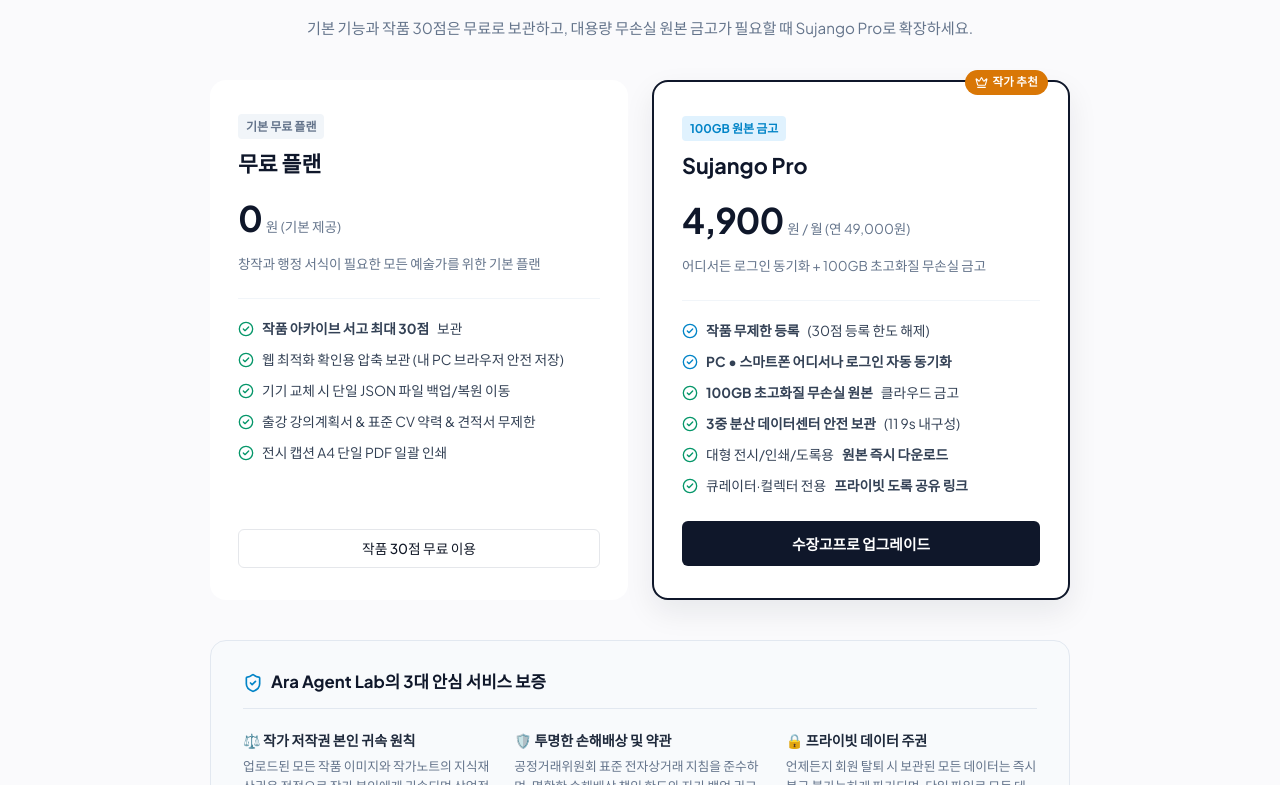
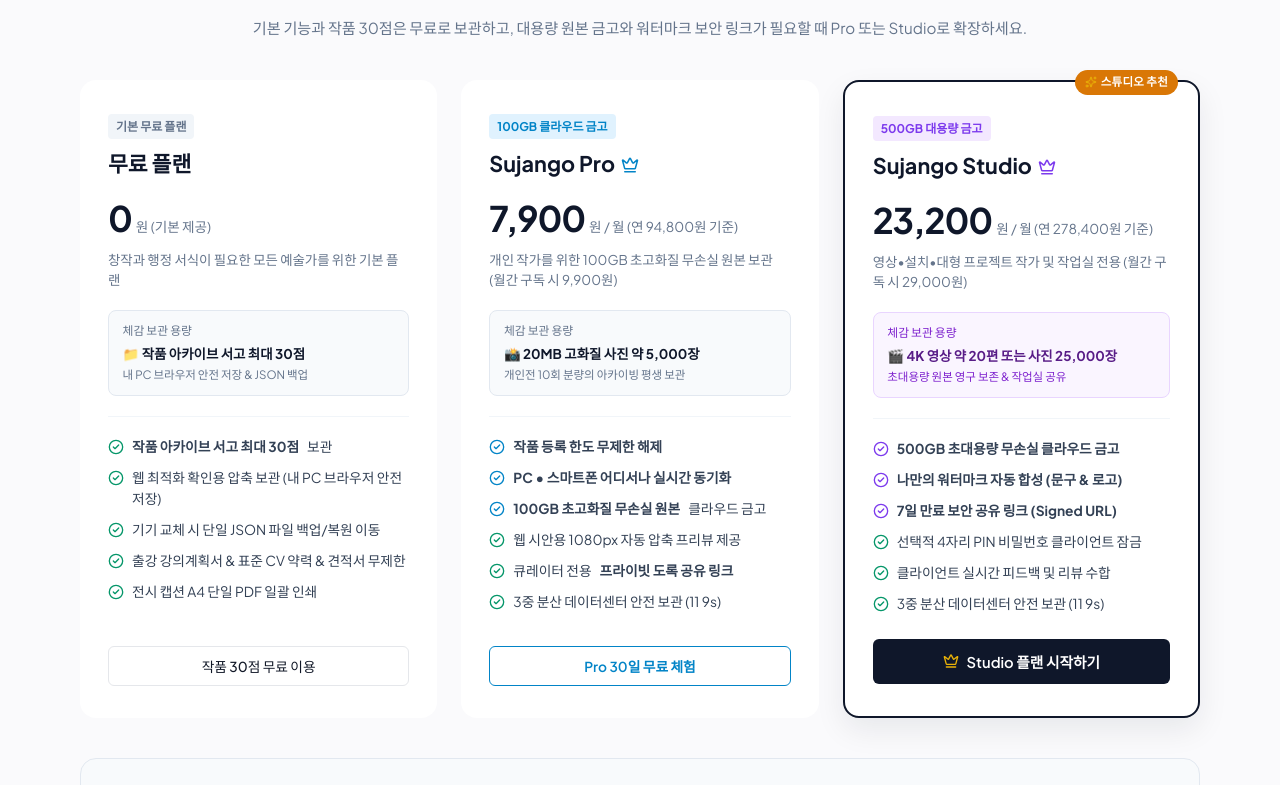
Before and after one commit to ARA3827/sujango, a React (Vite) app: page / in a window 1280 px wide. Shown: the part 2455-3240 px from the top of the page. Built offline with nearby package versions, Linux system fonts and the light colour scheme; no server answers; a web font is replaced by a local one.

Commit message:
feat: 랜딩 페이지 요금제 섹션에 어제 완성된 최신 3단계 요금제(무료/Pro 100GB/Studio 500GB) 동기화 반영

```diff
--- a/src/components/LandingPage.jsx
+++ b/src/components/LandingPage.jsx
@@ -219,18 +219,18 @@ export default function LandingPage({ onOpenLogin, onExploreGuest, onOpenPricing
         </div>
       </section>
 
-      {/* 4. 요금제 안내 섹션 (Free vs Pro 클라우드 금고) */}
+      {/* 4. 요금제 안내 섹션 (Free vs Pro 100GB vs Studio 500GB) */}
       <section className="landing-pricing-section">
         <div className="section-title-center">
           <span className="section-sub-tag">MEMBERSHIP PLAN</span>
           <h2>합리적이고 투명한 창작자 요금제</h2>
           <p>
-            기본 기능과 작품 30점은 무료로 보관하고, 대용량 무손실 원본 금고가 필요할 때 Sujango Pro로 확장하세요.
+            기본 기능과 작품 30점은 무료로 보관하고, 대용량 원본 금고와 워터마크 보안 링크가 필요할 때 Pro 또는 Studio로 확장하세요.
           </p>
         </div>
 
         <div className="landing-pricing-grid">
-          {/* 무료 플랜 */}
+          {/* 1. 무료 플랜 */}
           <div className="landing-pricing-card">
             <div className="pricing-card-header">
               <span className="plan-badge-simple">기본 무료 플랜</span>
@@ -241,6 +241,17 @@ export default function LandingPage({ onOpenLogin, onExploreGuest, onOpenPricing
               </div>
               <p className="plan-desc">창작과 행정 서식이 필요한 모든 예술가를 위한 기본 플랜</p>
             </div>
+
+            <div className="plan-capacity-box">
+              <div style={{ fontSize: '0.74rem', color: '#64748B' }}>체감 보관 용량</div>
+              <div style={{ fontSize: '0.84rem', fontWeight: 700, color: '#0F172A', marginTop: '2px' }}>
+                📁 작품 아카이브 서고 최대 30점
+              </div>
+              <div style={{ fontSize: '0.72rem', color: '#64748B', marginTop: '2px' }}>
+                내 PC 브라우저 안전 저장 & JSON 백업
+              </div>
+            </div>
+
             <ul className="plan-features">
               <li><CheckCircle2 size={16} color="#059669" /> <strong>작품 아카이브 서고 최대 30점</strong> 보관</li>
               <li><CheckCircle2 size={16} color="#059669" /> 웹 최적화 확인용 압축 보관 (내 PC 브라우저 안전 저장)</li>
@@ -253,30 +264,83 @@ export default function LandingPage({ onOpenLogin, onExploreGuest, onOpenPricing
             </button>
           </div>
 
-          {/* Pro 플랜 (추천) */}
+          {/* 2. Pro 플랜 (100GB) */}
+          <div className="landing-pricing-card">
+            <div className="pricing-card-header">
+              <span className="plan-badge-pro">100GB 클라우드 금고</span>
+              <div style={{ display: 'flex', alignItems: 'center', gap: '6px' }}>
+                <h3 className="plan-title" style={{ margin: 0 }}>Sujango Pro</h3>
+                <Crown size={18} color="#0284C7" />
+              </div>
+              <div className="plan-price-wrap" style={{ marginTop: '0.5rem' }}>
+                <span className="plan-price-num">7,900</span>
+                <span className="plan-price-unit">원 / 월 (연 94,800원 기준)</span>
+              </div>
+              <p className="plan-desc">개인 작가를 위한 100GB 초고화질 무손실 원본 보관 (월간 구독 시 9,900원)</p>
+            </div>
+
+            <div className="plan-capacity-box">
+              <div style={{ fontSize: '0.74rem', color: '#64748B' }}>체감 보관 용량</div>
+              <div style={{ fontSize: '0.84rem', fontWeight: 700, color: '#0F172A', marginTop: '2px' }}>
+                📸 20MB 고화질 사진 약 5,000장
+              </div>
+              <div style={{ fontSize: '0.72rem', color: '#64748B', marginTop: '2px' }}>
+                개인전 10회 분량의 아카이빙 평생 보관
+              </div>
+            </div>
+
+            <ul className="plan-features">
+              <li><CheckCircle2 size={16} color="#0284C7" /> <strong>작품 등록 한도 무제한 해제</strong></li>
+              <li><CheckCircle2 size={16} color="#0284C7" /> <strong>PC • 스마트폰 어디서나 실시간 동기화</strong></li>
+              <li><CheckCircle2 size={16} color="#0284C7" /> <strong>100GB 초고화질 무손실 원본</strong> 클라우드 금고</li>
+              <li><CheckCircle2 size={16} color="#059669" /> 웹 시안용 1080px 자동 압축 프리뷰 제공</li>
+              <li><CheckCircle2 size={16} color="#059669" /> 큐레이터 전용 <strong>프라이빗 도록 공유 링크</strong></li>
+              <li><CheckCircle2 size={16} color="#059669" /> 3중 분산 데이터센터 안전 보관 (11 9s)</li>
+            </ul>
+            <button onClick={onOpenPricing} className="btn-outline" style={{ width: '100%', marginTop: '1.5rem', justifyContent: 'center', borderColor: '#0284C7', color: '#0284C7', fontWeight: 600 }}>
+              Pro 30일 무료 체험
+            </button>
+          </div>
+
+          {/* 3. Studio 플랜 (500GB - 추천 플랜) */}
           <div className="landing-pricing-card featured">
             <div className="pricing-popular-tag">
-              <Crown size={13} /> 작가 추천
+              <Sparkles size={12} color="#EAB308" /> 스튜디오 추천
             </div>
             <div className="pricing-card-header">
-              <span className="plan-badge-pro">100GB 원본 금고</span>
-              <h3 className="plan-title">Sujango Pro</h3>
-              <div className="plan-price-wrap">
-                <span className="plan-price-num">4,900</span>
-                <span className="plan-price-unit">원 / 월 (연 49,000원)</span>
+              <span className="plan-badge-studio">500GB 대용량 금고</span>
+              <div style={{ display: 'flex', alignItems: 'center', gap: '6px' }}>
+                <h3 className="plan-title" style={{ margin: 0 }}>Sujango Studio</h3>
+                <Crown size={18} color="#7C3AED" />
               </div>
-              <p className="plan-desc">어디서든 로그인 동기화 + 100GB 초고화질 무손실 금고</p>
+              <div className="plan-price-wrap" style={{ marginTop: '0.5rem' }}>
+                <span className="plan-price-num">23,200</span>
+                <span className="plan-price-unit">원 / 월 (연 278,400원 기준)</span>
+              </div>
+              <p className="plan-desc">영상•설치•대형 프로젝트 작가 및 작업실 전용 (월간 구독 시 29,000원)</p>
             </div>
+
+            <div className="plan-capacity-box studio">
+              <div style={{ fontSize: '0.74rem', color: '#7E22CE' }}>체감 보관 용량</div>
+              <div style={{ fontSize: '0.84rem', fontWeight: 700, color: '#581C87', marginTop: '2px' }}>
+                🎬 4K 영상 약 20편 또는 사진 25,000장
+              </div>
+              <div style={{ fontSize: '0.72rem', color: '#7E22CE', marginTop: '2px' }}>
+                초대용량 원본 영구 보존 & 작업실 공유
+              </div>
+            </div>
+
             <ul className="plan-features">
-              <li><CheckCircle2 size={16} color="#0284C7" /> <strong>작품 무제한 등록</strong> (30점 등록 한도 해제)</li>
-              <li><CheckCircle2 size={16} color="#0284C7" /> <strong>PC • 스마트폰 어디서나 로그인 자동 동기화</strong></li>
-              <li><CheckCircle2 size={16} color="#059669" /> <strong>100GB 초고화질 무손실 원본</strong> 클라우드 금고</li>
-              <li><CheckCircle2 size={16} color="#059669" /> <strong>3중 분산 데이터센터 안전 보관</strong> (11 9s 내구성)</li>
-              <li><CheckCircle2 size={16} color="#059669" /> 대형 전시/인쇄/도록용 <strong>원본 즉시 다운로드</strong></li>
-              <li><CheckCircle2 size={16} color="#059669" /> 큐레이터·컬렉터 전용 <strong>프라이빗 도록 공유 링크</strong></li>
+              <li><CheckCircle2 size={16} color="#7C3AED" /> <strong>500GB 초대용량 무손실 클라우드 금고</strong></li>
+              <li><CheckCircle2 size={16} color="#7C3AED" /> <strong>나만의 워터마크 자동 합성 (문구 & 로고)</strong></li>
+              <li><CheckCircle2 size={16} color="#7C3AED" /> <strong>7일 만료 보안 공유 링크 (Signed URL)</strong></li>
+              <li><CheckCircle2 size={16} color="#059669" /> 선택적 4자리 PIN 비밀번호 클라이언트 잠금</li>
+              <li><CheckCircle2 size={16} color="#059669" /> 클라이언트 실시간 피드백 및 리뷰 수합</li>
+              <li><CheckCircle2 size={16} color="#059669" /> 3중 분산 데이터센터 안전 보관 (11 9s)</li>
             </ul>
-            <button onClick={onOpenPricing} className="btn-primary" style={{ width: '100%', marginTop: '1.5rem', justifyContent: 'center' }}>
-              수장고프로 업그레이드
+            <button onClick={onOpenPricing} className="btn-primary" style={{ width: '100%', marginTop: '1.5rem', justifyContent: 'center', background: '#0F172A' }}>
+              <Crown size={16} color="#EAB308" />
+              <span>Studio 플랜 시작하기</span>
             </button>
           </div>
         </div>
--- a/src/index.css
+++ b/src/index.css
@@ -2142,9 +2142,9 @@ input, select, textarea {
 
 .landing-pricing-grid {
   display: grid;
-  grid-template-columns: repeat(auto-fit, minmax(320px, 1fr));
+  grid-template-columns: repeat(auto-fit, minmax(310px, 1fr));
   gap: 1.5rem;
-  max-width: 860px;
+  max-width: 1120px;
   margin: 0 auto 2.5rem;
 }
 
@@ -2186,7 +2186,7 @@ input, select, textarea {
 }
 
 .pricing-card-header {
-  margin-bottom: 1.5rem;
+  margin-bottom: 1.25rem;
 }
 
 .plan-badge-simple {
@@ -2211,6 +2211,17 @@ input, select, textarea {
   margin-bottom: 0.5rem;
 }
 
+.plan-badge-studio {
+  display: inline-block;
+  font-size: 0.75rem;
+  font-weight: 700;
+  color: #7C3AED;
+  background: #F3E8FF;
+  padding: 3px 8px;
+  border-radius: 4px;
+  margin-bottom: 0.5rem;
+}
+
 .plan-title {
   font-size: 1.35rem;
   font-weight: 700;
@@ -2222,7 +2233,7 @@ input, select, textarea {
   display: flex;
   align-items: baseline;
   gap: 4px;
-  margin-bottom: 0.5rem;
+  margin-bottom: 0.25rem;
 }
 
 .plan-price-num {
@@ -2243,6 +2254,19 @@ input, select, textarea {
   line-height: 1.5;
 }
 
+.plan-capacity-box {
+  background: #F8FAFC;
+  border: 1px solid #E2E8F0;
+  border-radius: 8px;
+  padding: 0.65rem 0.85rem;
+  margin-bottom: 1.25rem;
+}
+
+.plan-capacity-box.studio {
+  background: #FAF5FF;
+  border-color: #E9D5FF;
+}
+
 .plan-features {
   list-style: none;
   padding: 0;
@@ -2274,7 +2298,7 @@ input, select, textarea {
   background: #F8FAFC;
   border: 1px solid #E2E8F0;
   border-radius: var(--radius-lg);
-  max-width: 860px;
+  max-width: 1120px;
   margin: 0 auto;
   padding: 1.75rem 2rem;
 }
```
